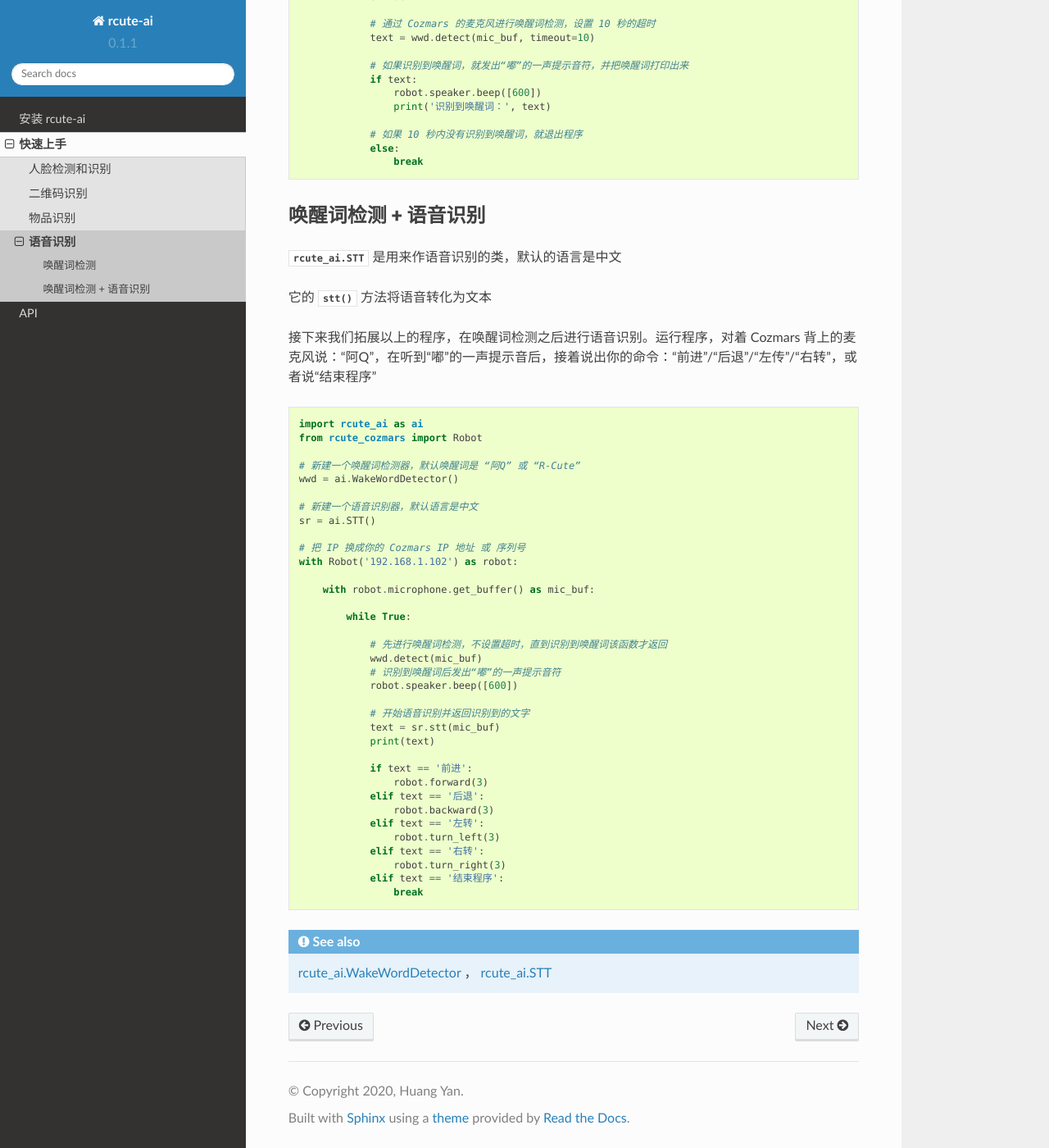
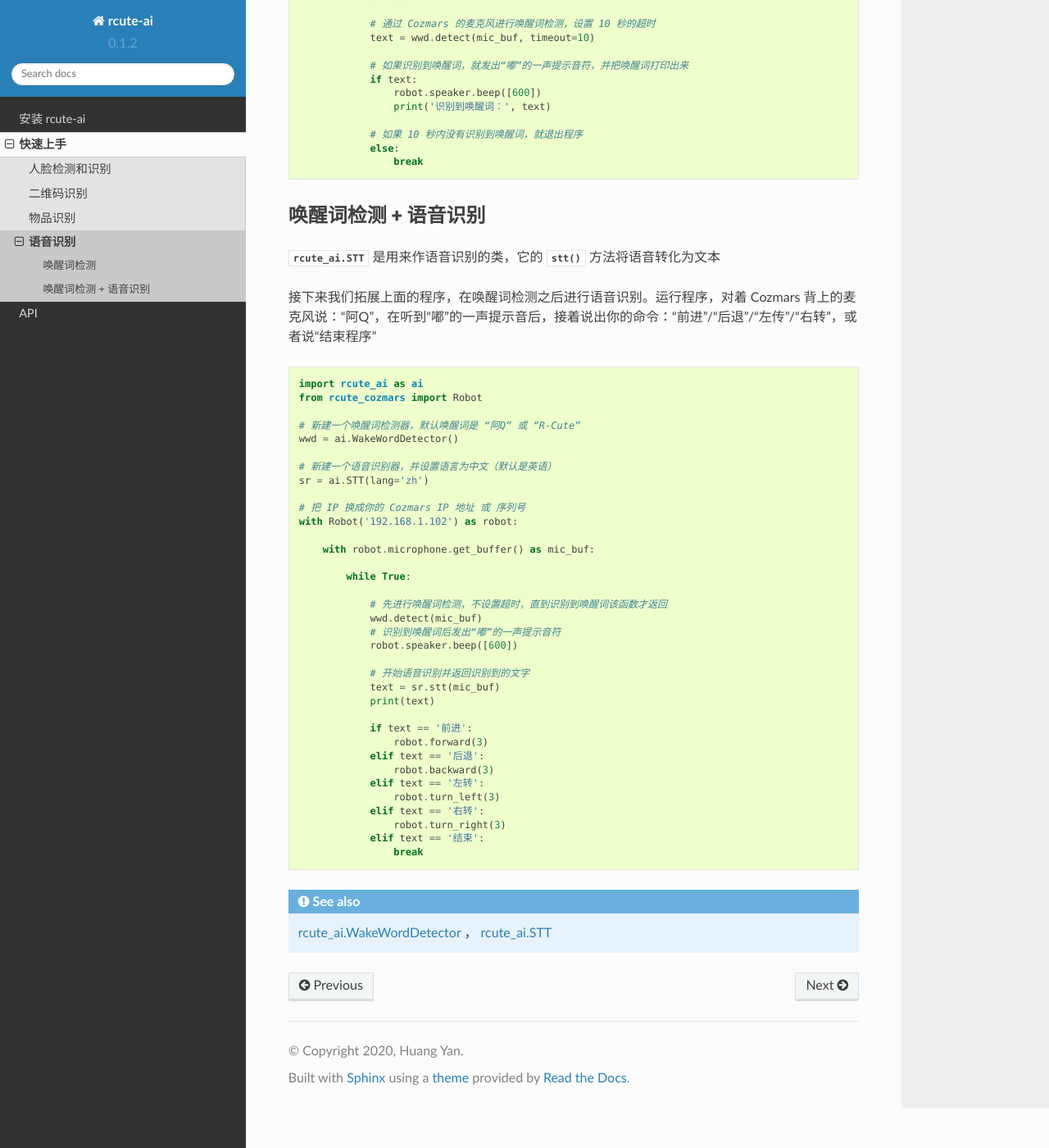
Before and after one commit to r-cute/rcute-ai, a Sphinx documentation site: the page built from docs/source/examples/wakeword_detection_and_speech_recognition.rst, in a window 1280 px wide and 1400 px high, scrolled down 892 px. Shown: the whole window at 82% size. Built offline with Sphinx 7.4.7 and the Read the Docs theme 2.0.0, drawn with Linux system fonts in a browser that asks for light colours.

```diff
--- a/docs/source/examples/wakeword_detection_and_speech_recognition.rst
+++ b/docs/source/examples/wakeword_detection_and_speech_recognition.rst
@@ -49,11 +49,9 @@
 
 唤醒词检测 + 语音识别
 -------------------------------
-:class:`rcute_ai.STT` 是用来作语音识别的类，默认的语言是中文
+:class:`rcute_ai.STT` 是用来作语音识别的类，它的 :meth:`stt` 方法将语音转化为文本
 
-它的 :meth:`stt` 方法将语音转化为文本
-
-接下来我们拓展以上的程序，在唤醒词检测之后进行语音识别。运行程序，对着 Cozmars 背上的麦克风说：“阿Q”，在听到“嘟”的一声提示音后，接着说出你的命令：“前进”/“后退”/“左传”/“右转”，或者说“结束程序”
+接下来我们拓展上面的程序，在唤醒词检测之后进行语音识别。运行程序，对着 Cozmars 背上的麦克风说：“阿Q”，在听到“嘟”的一声提示音后，接着说出你的命令：“前进”/“后退”/“左传”/“右转”，或者说“结束程序”
 
 .. code:: python
 
@@ -63,8 +61,8 @@
     # 新建一个唤醒词检测器，默认唤醒词是 “阿Q” 或 “R-Cute”
     wwd = ai.WakeWordDetector()
 
-    # 新建一个语音识别器，默认语言是中文
-    sr = ai.STT()
+    # 新建一个语音识别器，并设置语言为中文（默认是英语）
+    sr = ai.STT(lang='zh')
 
     # 把 IP 换成你的 Cozmars IP 地址 或 序列号
     with Robot('192.168.1.102') as robot:
@@ -90,7 +88,7 @@
                     robot.turn_left(3)
                 elif text == '右转':
                     robot.turn_right(3)
-                elif text == '结束程序':
+                elif text == '结束':
                     break
 
 
--- a/docs/source/installation.rst
+++ b/docs/source/installation.rst
@@ -55,7 +55,7 @@ Mac OS X
 
         从 https://alphacephei.com/vosk/models 下载用于语音识别的模型文件，解压到 vosk 文件夹里，并将解压出来的文件夹命名为对应语言的缩写。该缩写和 语音识别类 `rcute_ai.STT <api/STT.html>`_ 的语言参数对应
 
-        比如，下载中文模型 `vosk-model-cn-0.1.zip <https://alphacephei.com/vosk/models/vosk-model-cn-0.1.zip>`_，解压后的文件夹叫 “vosk-model-cn-0.1”，将其重命名为 “cn”。再比如，英文模型 `vosk-model-en-us-daanzu-20200905-lgraph <https://alphacephei.com/vosk/models/vosk-model-en-us-daanzu-20200905-lgraph.zip>`_，下载并解压得到名为 “vosk-model-en-us-daanzu-20200905-lgraph” 的文件夹，把它其重命名为 “en”。其中英文模型是语音唤醒必须的。
+        比如，下载中文模型 `vosk-model-cn-0.1.zip <https://alphacephei.com/vosk/models/vosk-model-cn-0.1.zip>`_，解压后的文件夹叫 “vosk-model-cn-0.1”，将其重命名为 “zh”。再比如，英文模型 `vosk-model-en-us-daanzu-20200905-lgraph <https://alphacephei.com/vosk/models/vosk-model-en-us-daanzu-20200905-lgraph.zip>`_，下载并解压得到名为 “vosk-model-en-us-daanzu-20200905-lgraph” 的文件夹，把它其重命名为 “en”。其中英文模型是语音唤醒必须的。
 
     * 物体识别
 
--- a/rcute_ai/version.py
+++ b/rcute_ai/version.py
@@ -1 +1 @@
-__version__ = '0.1.1'
+__version__ = '0.1.2'
```
Also changed, not shown: 2 other files.
